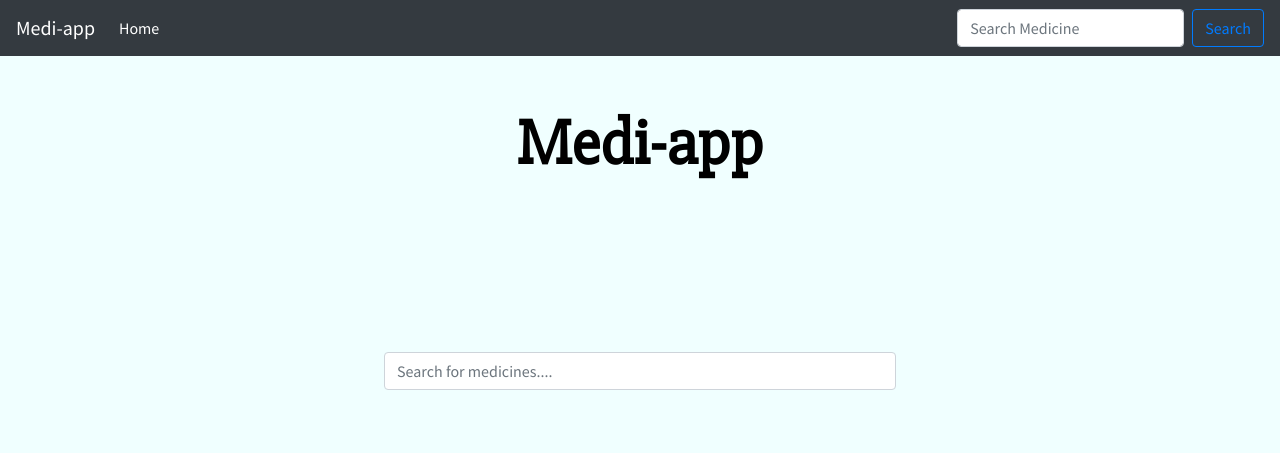
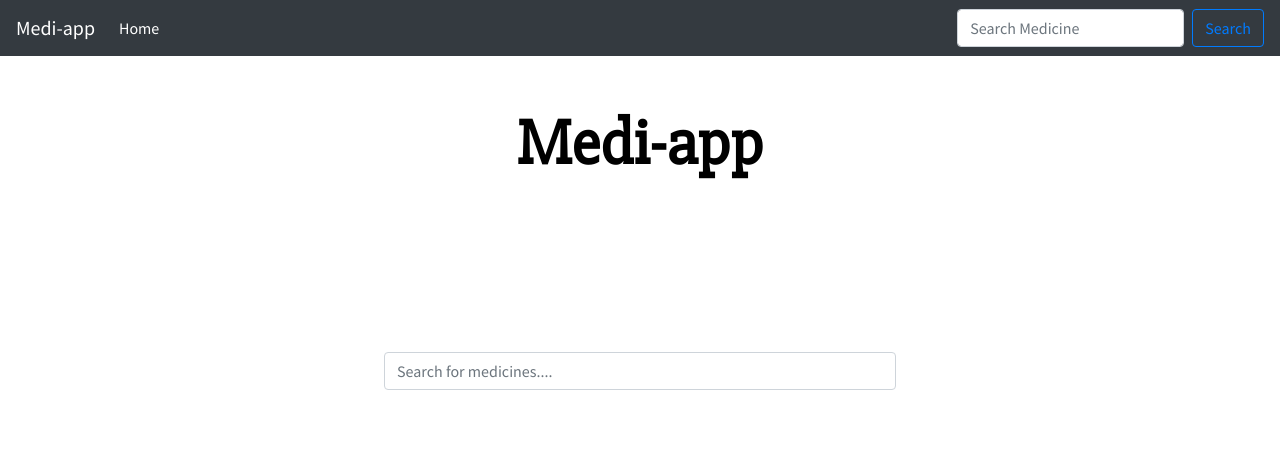
Before and after one commit to arundaniel-kennedy/Medical-app, a Flask app: page / in a window 1280 px wide. Shown: the top 453 px of the page. Run offline with Flask 2, Linux system fonts and the light colour scheme; some libraries are stand-ins or nearby versions.

Commit message:
Update index.css

```diff
--- a/static/css/index.css
+++ b/static/css/index.css
@@ -6,7 +6,7 @@ html,body{
   overflow-y: scroll;
   color:black !important;
   font-family: 'Source Sans Pro', sans-serif;
-  background-color: azure;
+  background-color: white;
 }
 
 a{
```
